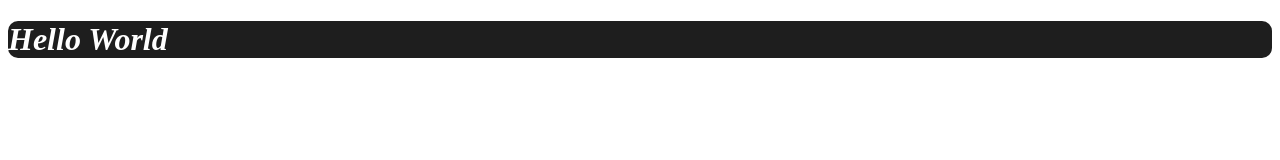
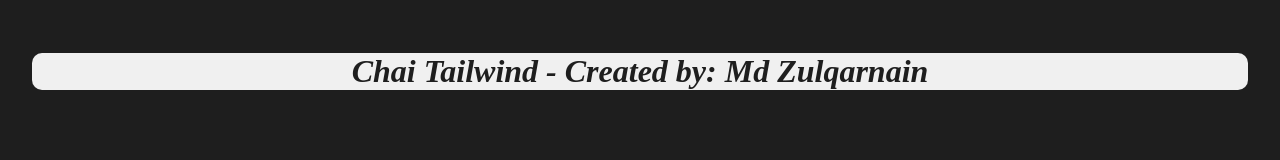
Before and after one commit to zulqar19/chaiTailwind, a plain HTML site: page index.html in a window 1280 px wide. Drawn offline with Linux system fonts and the light colour scheme.

Commit message:
Update HTML structure and styling for improved layout and readability

```diff
--- a/index.html
+++ b/index.html
@@ -6,11 +6,11 @@
     <title>Chai Tailwind</title>
   </head>
 
-  <body>
+  <body class="chai-p-4 chai-m-4 chai-bg-#1e1e1e">
     <h1
-      class="chai-text-color-white chai-d-flex chai-bg-#1e1e1e chai-italic-italic chai-shadow-inner chai-rounded-2 chai-pos-relative"
+      class="chai-text-color-#1e1e1e chai-bg-#f0f0f0 chai-italic-italic chai-shadow-inner chai-rounded-2 chai-pos-relative chai-text-center"
     >
-      Hello World
+      Chai Tailwind - Created by: Md Zulqarnain
     </h1>
     <script>
       // sab utility object mein add honge
```
